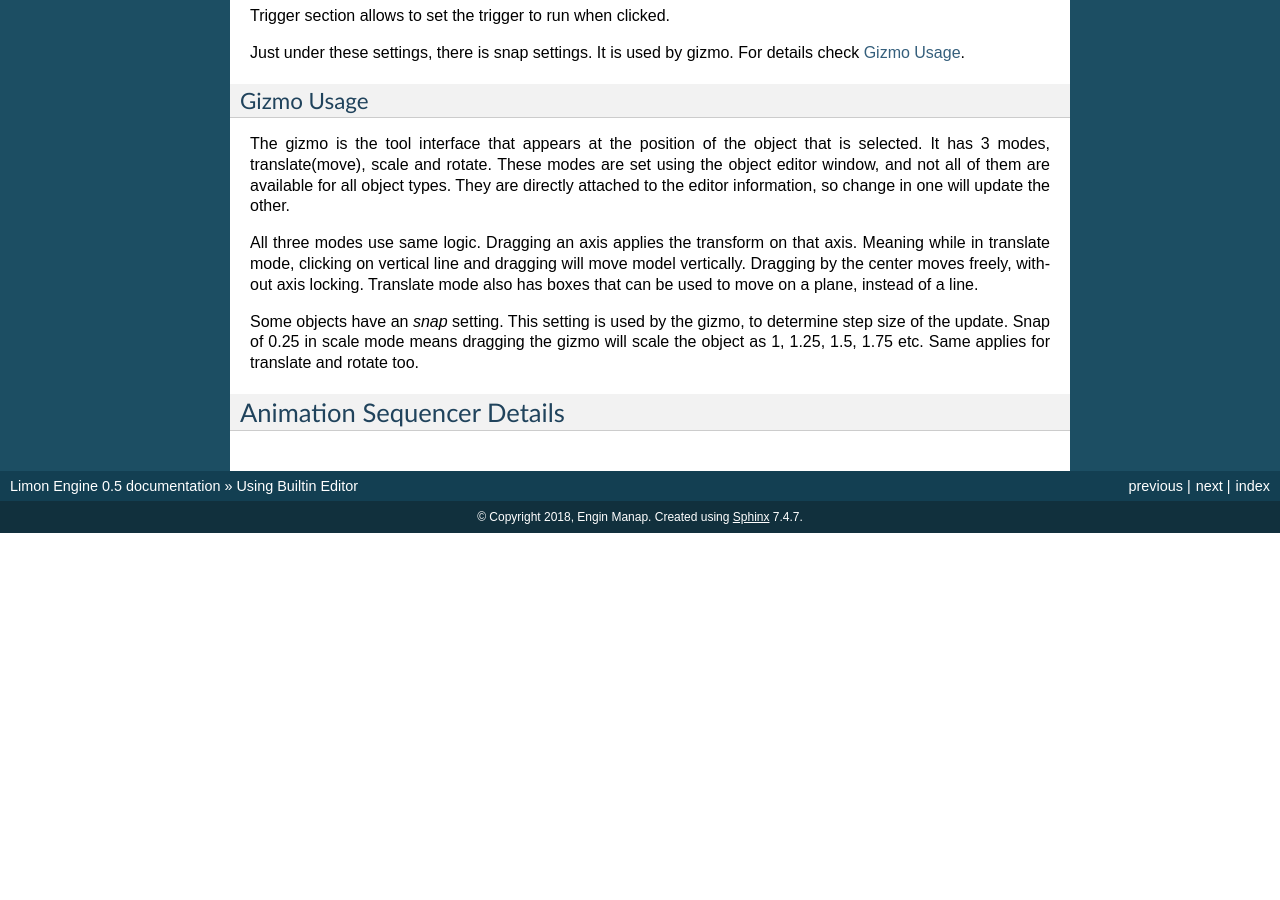
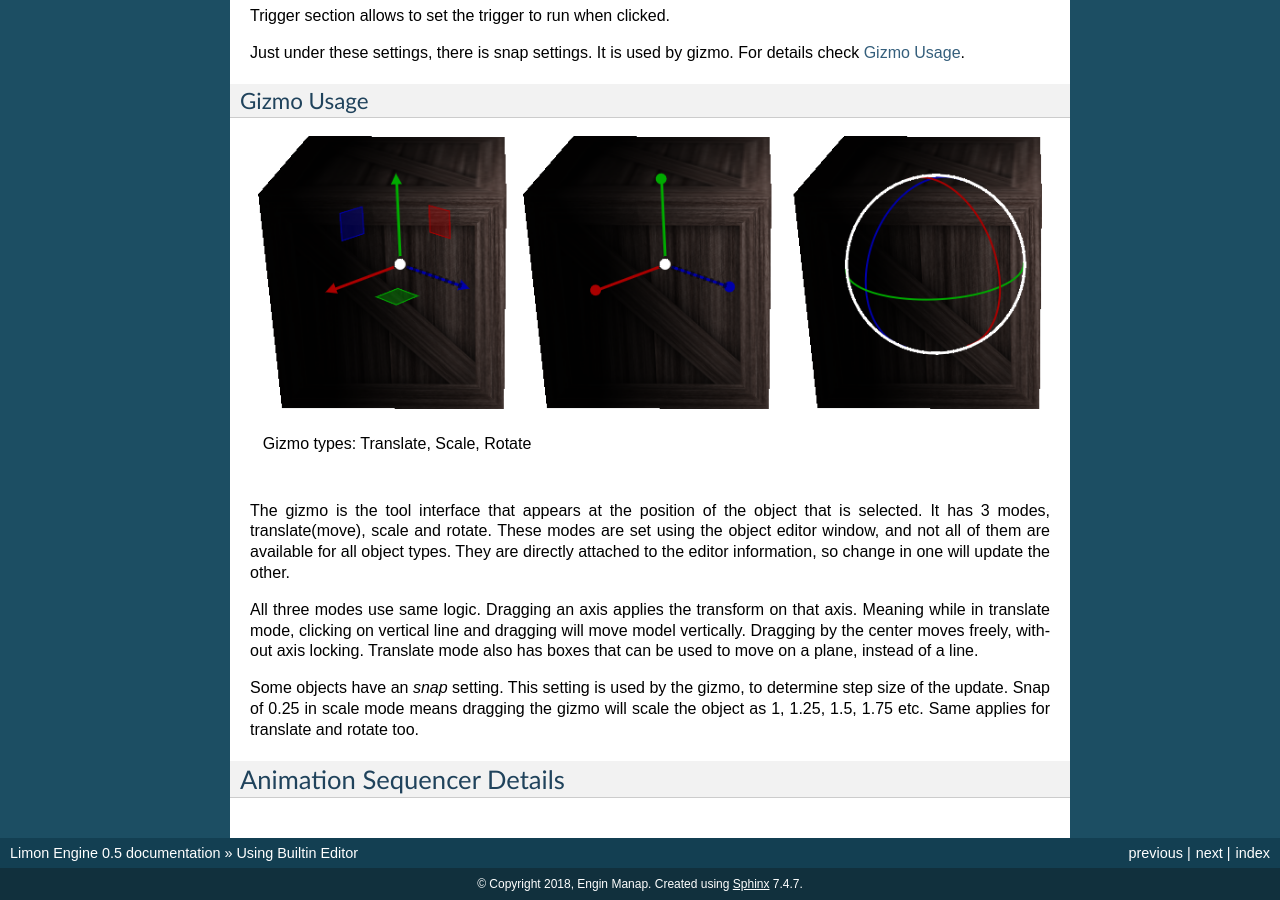
Before and after one commit to enginmanap/limonEngine-docs, a Sphinx documentation site: the page built from docs/UsingTheEditor.rst, in a window 1280 px wide and 900 px high, scrolled down 13738 px. Built offline with Sphinx 7.4.7, drawn with Linux system fonts in a browser that asks for light colours; before the commit the page ends 14271 px from its top, so only the background shows below that.

Commit message:
add gizmo images

```diff
--- a/docs/UsingTheEditor.rst
+++ b/docs/UsingTheEditor.rst
@@ -257,6 +257,11 @@ Just under these settings, there is snap settings. It is used by gizmo. For deta
 Gizmo Usage
 ___________
 
+.. figure:: _static/media/images/editor-gizmo_all.png
+    :align: center
+
+    Gizmo types: Translate, Scale, Rotate
+
 The gizmo is the tool interface that appears at the position of the object that is selected. It has 3 modes, translate(move), scale and rotate. These modes are set using the object editor window, and not all of them are available for all object types. They are directly attached to the editor information, so change in one will update the other.
 
 All three modes use same logic. Dragging an axis applies the transform on that axis. Meaning while in translate mode, clicking on vertical line and dragging will move model vertically. Dragging by the center moves freely, without axis locking. Translate mode also has boxes that can be used to move on a plane, instead of a line.
```
Also changed, not shown: docs/_static/media/images/editor-gizmo_all.png (added), docs/_static/media/images/editor-gizmo_rotate.png (added), docs/_static/media/images/editor-gizmo_scale.png (added), docs/_static/media/images/editor-gizmo_translate.png (added).
